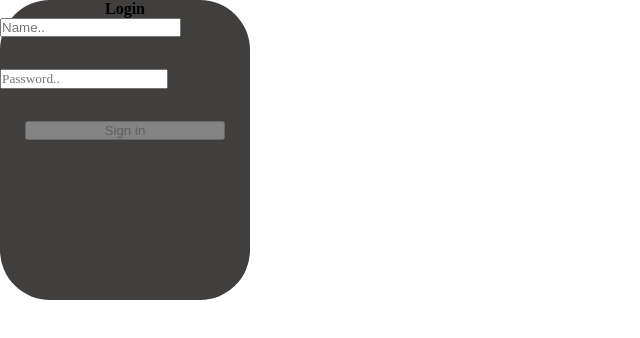
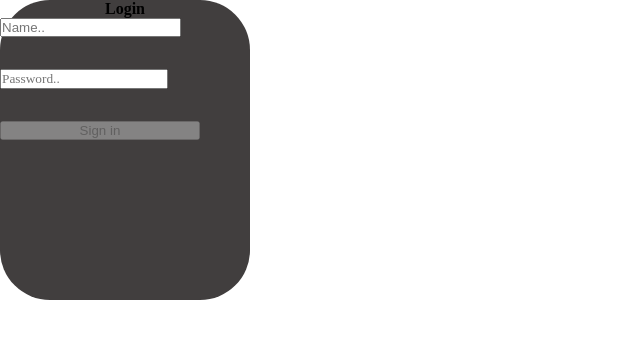
Before and after one commit to AlexForw/event-checker, a React (Create React App) app: page /event-checker/login in a window 1280 px wide. Shown: the top 338 px of the page, without its empty margins (0-640 px from the left). Built offline with nearby package versions, Linux system fonts and the light colour scheme.

Commit message:
add new popup in form

```diff
--- a/src/pages/Login.tsx
+++ b/src/pages/Login.tsx
@@ -1,7 +1,7 @@
 import { FC } from "react";
 import { SubmitHandler, useForm } from "react-hook-form";
 import { useLocation, useNavigate } from "react-router-dom";
-import { useAppDispatch } from "../hook";
+import { useAppDispatch, useAppSelector } from "../hook";
 import { checkUser } from "../store/loginSlice";
 
 type loginObj = {
@@ -11,10 +11,10 @@ type loginObj = {
 
 const Login: FC = () => {
     const dispatch = useAppDispatch()
-    const location:any = useLocation()
+    const location: any = useLocation()
     const navigate = useNavigate()
     const from = location.state?.from?.pathname || '/'
-
+    const checker = useAppSelector(state => state.login.check)
 
     const {
         register,
@@ -34,10 +34,10 @@ const Login: FC = () => {
         navigate(from, { replace: true })
     }
 
-    return (
+    return (<div className="login__wrapper">
+
         <div className="login">
             <h4 className="login__title">Login</h4>
-
             <form className="login__form" onSubmit={handleSubmit(login)}>
                 <div className="login__block">
                     <input className="login__input" type='text' {
@@ -47,7 +47,6 @@ const Login: FC = () => {
                     } placeholder='Name..' />
                     <div className="login__popup">{errors?.name?.message}</div>
                 </div>
-
                 <div className="login__block">
                     <input className="login__input login__input_password" type='text' {
                         ...register('password', {
@@ -58,15 +57,16 @@ const Login: FC = () => {
                             }
                         })
                     } placeholder='Password..' />
-
                     <div className="login__popup">{errors?.password?.message}</div>
                 </div>
 
-
-                <button className="login__button" type='submit' disabled={!isValid}>Sign in</button>
-
+                <div className="login__block">
+                    <button className="login__button" type='submit' disabled={!isValid}>Sign in</button>
+                    <div className="login__popup">{checker !== null && 'False Name or Password'}</div>
+                </div>
             </form>
         </div>
+    </div>
     );
 };
 
--- a/src/pages/hoc/RequireAuth.tsx
+++ b/src/pages/hoc/RequireAuth.tsx
@@ -6,7 +6,6 @@ import { useAppSelector } from "../../hook";
 const RequireAuth: FC = () => {
     let location = useLocation()
     let checker = useAppSelector(state => state.login.check)
-    console.log(checker);
     return (
         checker ? <Outlet /> : <Navigate to='/login' state={{ from: location }} replace />
     )
--- a/src/store/loginSlice.ts
+++ b/src/store/loginSlice.ts
@@ -4,14 +4,14 @@ import { createSlice, PayloadAction } from "@reduxjs/toolkit";
 type User = {
     name: string;
     password: string;
-    check?: boolean;
+    check?: boolean | null;
 }
 
 
 const initialState: User = {
     name: 'Alex',
     password: '123456',
-    check: false,
+    check: null,
 }
 const loginSlice = createSlice({
     name: 'login',
```
